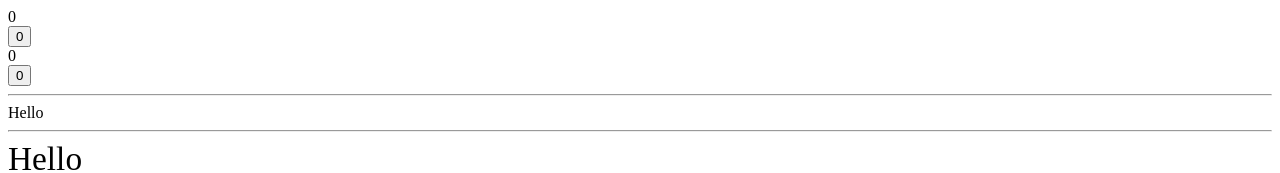
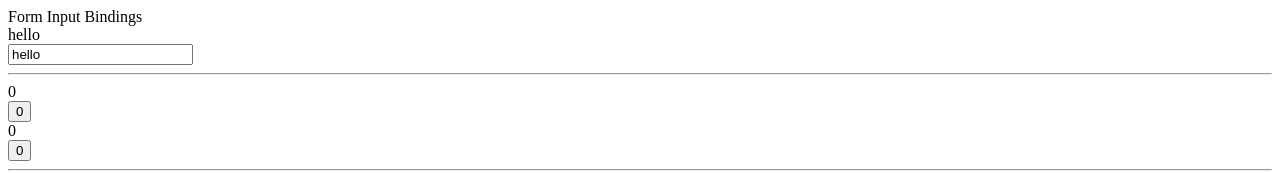
Before and after one commit to KTN-katanon/lab2, a Vue app: page / in a window 1280 px wide. Shown: the top 173 px of the page. Built offline with nearby package versions, Linux system fonts and the light colour scheme.

Commit message:
Finish Form input 1

```diff
--- a/src/App.vue
+++ b/src/App.vue
@@ -2,9 +2,12 @@
 import Hello from './components/HelloComponent.vue'
 import TemplateSyntax from './components/TemplateSyntax.vue'
 import ReactiveFundamentals from './components/ReactivityFundamentals.vue'
+import FormInputBindings from './components/FormInputBindings.vue'
 </script>
 
 <template>
+  <FormInputBindings></FormInputBindings>
+  <hr />
   <ReactiveFundamentals></ReactiveFundamentals>
   <hr />
   <div>Hello</div>
--- /dev/null
+++ b/src/components/FormInputBindings.vue
@@ -0,0 +1,11 @@
+<template>
+  <div>Form Input Bindings</div>
+  <div>{{ text }}</div>
+  <input type="text" :value="text" @input="(e) => text = e.target.value">
+</template>
+
+<script setup>
+import { ref } from 'vue'
+const text = ref('hello')
+// const inputText = (e) => text.value = e.target.value
+</script>
```
